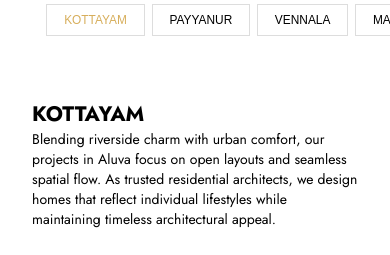
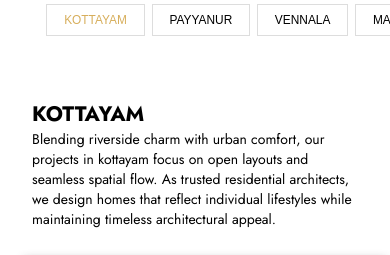
Before and after one commit to Tungston-labs/asif-website, a Next.js app: page / in a window 390 px wide. Shown: the part 4480-4735 px from the top of the page. Built offline with nearby package versions, Linux system fonts and the light colour scheme.

Commit message:
Home bar buttons size is changed in mobile screen

```diff
--- a/components/Home/ProjectSession/Projects.data.ts
+++ b/components/Home/ProjectSession/Projects.data.ts
@@ -18,7 +18,7 @@ export const projects = [
     location: "KOTTAYAM",
     title: "Kottayam Projects",
     description:
-      "Blending riverside charm with urban comfort, our projects in Aluva focus on open layouts and seamless spatial flow. As trusted residential architects, we design homes that reflect individual lifestyles while maintaining timeless architectural appeal.",
+      "Blending riverside charm with urban comfort, our projects in kottayam focus on open layouts and seamless spatial flow. As trusted residential architects, we design homes that reflect individual lifestyles while maintaining timeless architectural appeal.",
     images: [
       "/images/Kottayam1.jpeg",
       "/images/Kottayam8.jpeg",
--- a/components/Home/ProjectSession/Projects.styled.ts
+++ b/components/Home/ProjectSession/Projects.styled.ts
@@ -219,7 +219,7 @@ export const Grid = styled.div`
   display: flex;
   gap: 1rem;
   overflow-x: auto;
-
+  box-shadow: 10px 4px 10px rgba(0, 0, 0, 0.45);
   scroll-snap-type: x mandatory;
   scroll-behavior: smooth;
 
```
